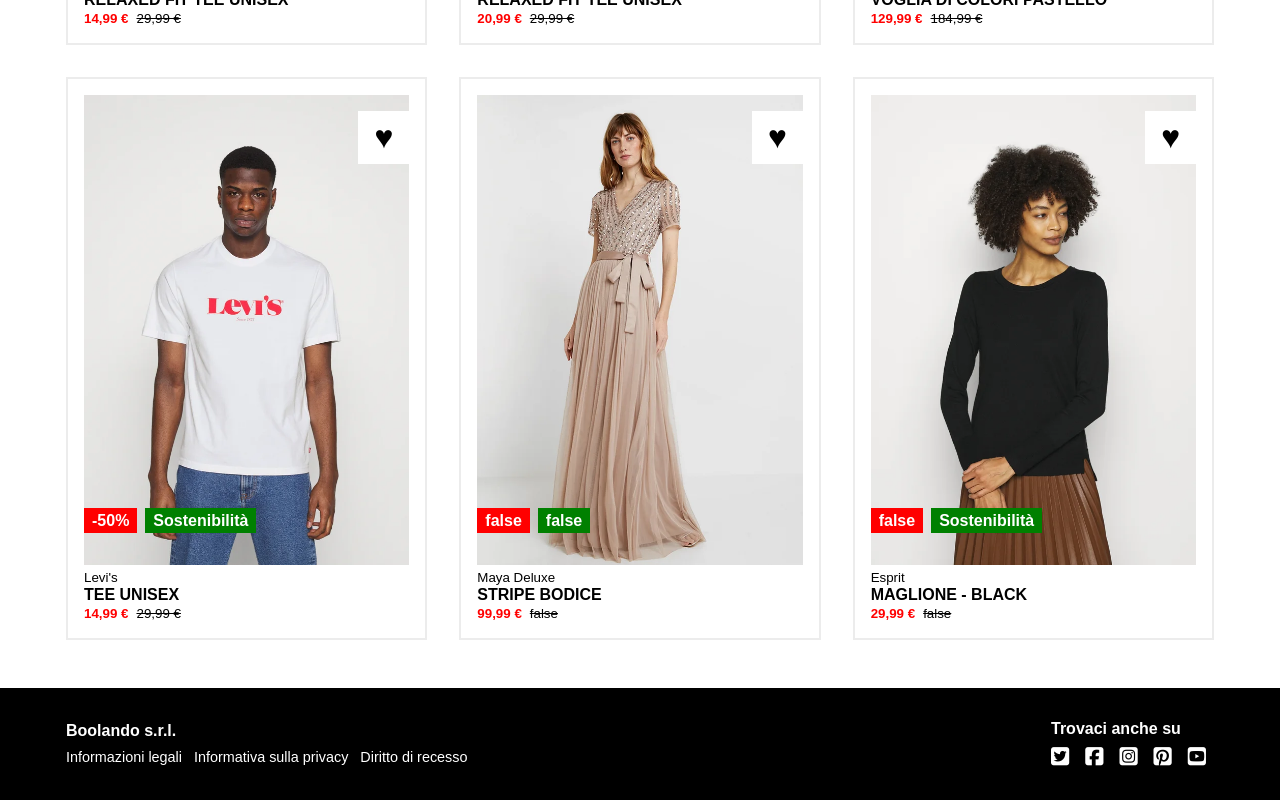
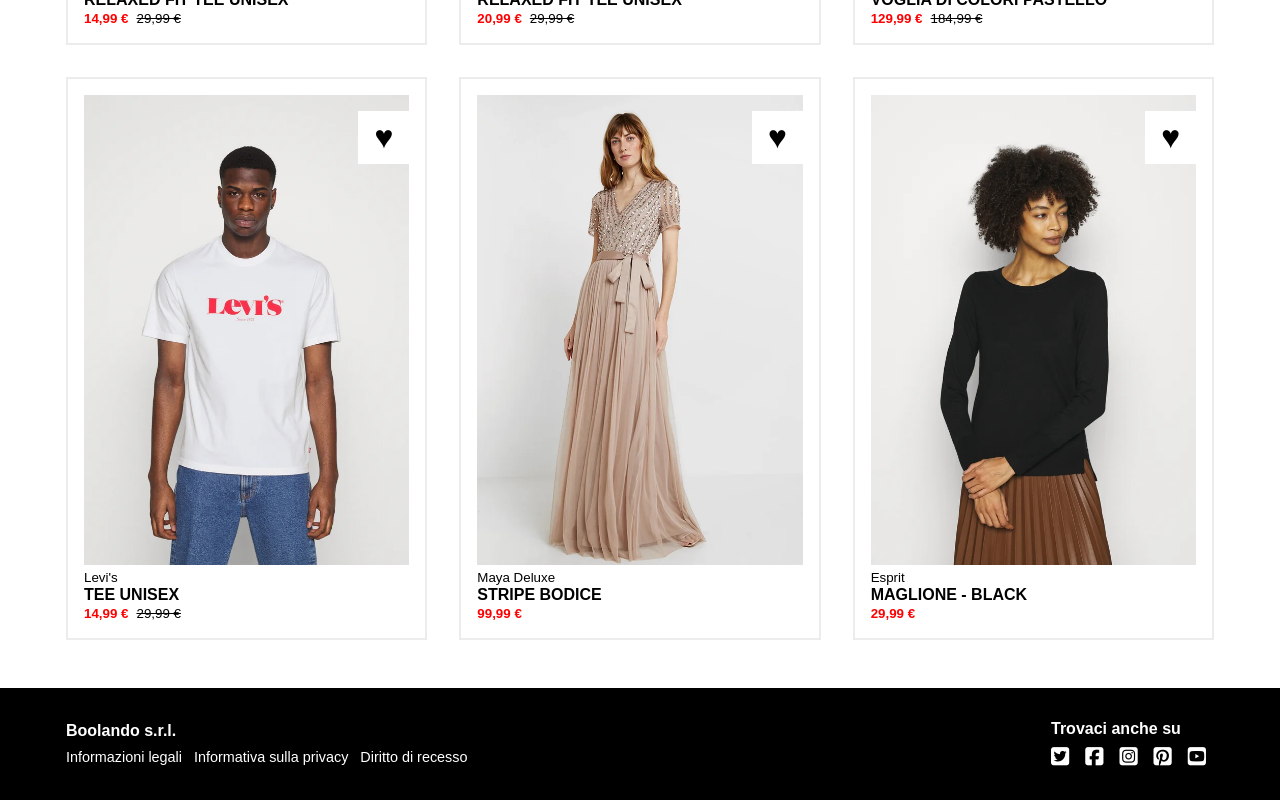
Before and after one commit to lucapolzone/vite-boolando, a Vue app: page / in a window 1280 px wide. Shown: the part 644-1444 px from the top of the page. Built offline with nearby package versions, Linux system fonts and the light colour scheme.

Commit message:
feat: badges on card, not working

```diff
--- a/src/components/AppCard.vue
+++ b/src/components/AppCard.vue
@@ -2,7 +2,6 @@
  export default {
     data() {
       return {
-        newindex: 0,
       }
     },
 
@@ -22,9 +21,9 @@
         </div>
 
         <!-- Badges -->
-        <div class="badge-container d-flex">
-          <div class="discount badge">{{ card.discountBadge }}</div>
-          <div class="eco badge">{{ card.ecoBadge }}</div>
+        <div v-for="badge in badges" class="badge-container d-flex">
+          <div class="discount badge" v-if="badge.type == 'tag' ? badge.value : ''">{{ badge.value }}</div>
+          <div class="eco badge" v-if="badge.type == 'discount' ? badge.value : ''">{{ badge.value }}</div>
         </div>
 
         <!-- Model photo -->
--- a/src/components/AppMain.vue
+++ b/src/components/AppMain.vue
@@ -13,8 +13,16 @@
             modelItem: 'Relaxed fit tee unisex',
             discountedPrice: '14,99 €',
             fullPrice: '29,99 €',
-            discountBadge: '-50%',
-            ecoBadge: 'Sostenibilità',
+            badges: [
+              {
+                type: 'tag',
+                value: 'Sostenibilità'
+              },
+              {
+                type: 'discount',
+                value: '-50%'
+              }
+            ]
           },
           {
             id: 2,
@@ -24,8 +32,12 @@
             modelItem: 'Relaxed fit tee unisex',
             discountedPrice: '20,99 €',
             fullPrice: '29,99 €',
-            discountBadge: '-50%',
-            ecoBadge: false,
+            badges: [
+              {
+                type: 'discount',
+                value: '30%'
+              }
+            ]
           },
           {
             id: 3,
@@ -35,8 +47,12 @@
             modelItem: 'Voglia di colori pastello',
             discountedPrice: '129,99 €',
             fullPrice: '184,99 €',
-            discountBadge: '-30%',
-            ecoBadge: false,
+            badges: [
+              {
+                type: 'discount',
+                value: '30%'
+              }
+            ]
           },
           {
             id: 4,
@@ -46,8 +62,16 @@
             modelItem: 'Tee unisex',
             discountedPrice: '14,99 €',
             fullPrice: '29,99 €',
-            discountBadge: '-50%',
-            ecoBadge: 'Sostenibilità',
+            badges: [
+              {
+                type: 'tag',
+                value: 'Sostenibilità'
+              },
+              {
+                type: 'discount',
+                value: '-50%'
+              }
+            ]
           },
           {
             id: 5,
@@ -56,9 +80,16 @@
             brand: "Maya Deluxe",
             modelItem: 'Stripe Bodice',
             discountedPrice: '99,99 €',
-            fullPrice: false,
-            discountBadge: false,
-            ecoBadge: false,
+            badges: [
+              {
+                type: 'tag',
+                value: 'Sostenibilità'
+              },
+              {
+                type: 'discount',
+                value: '-50%'
+              }
+            ]
           },
           {
             id: 6,
@@ -67,9 +98,12 @@
             brand: "Esprit",
             modelItem: 'Maglione - black',
             discountedPrice: '29,99 €',
-            fullPrice: false,
-            discountBadge: false,
-            ecoBadge: 'Sostenibilità',
+            badges: [
+              {
+                type: 'tag',
+                value: 'Sostenibilità'
+              }
+            ]
           }
         ]
       }
```
